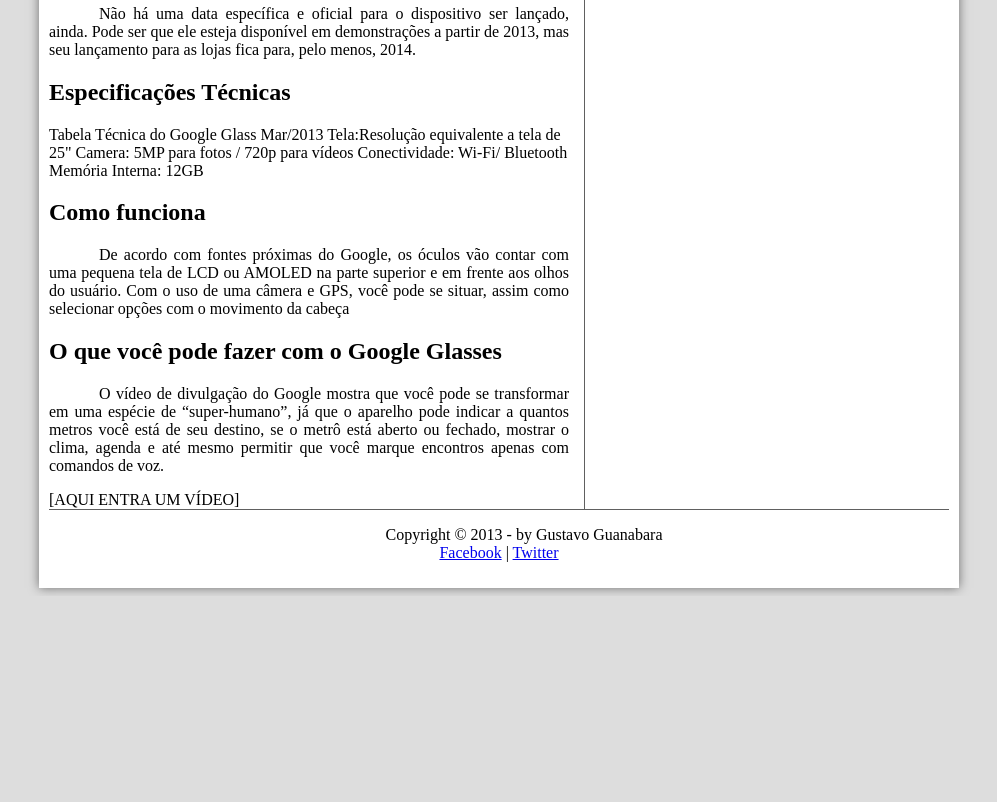
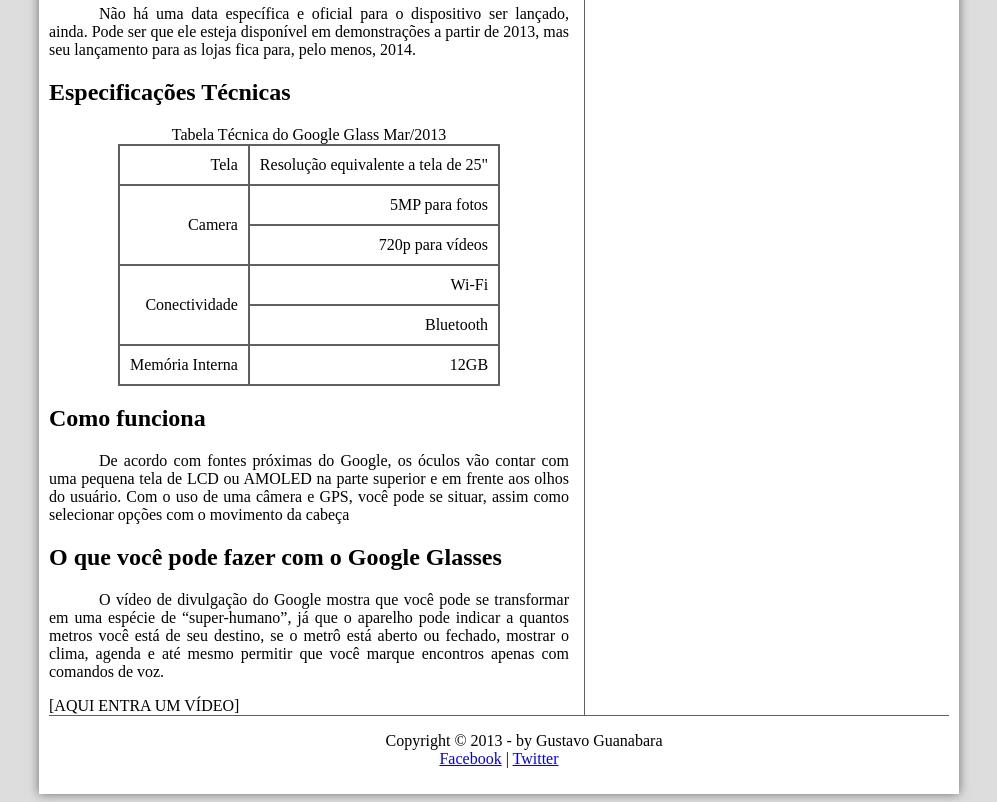
Before and after one commit to RafaDev01/Meusitegoogleglass, a plain HTML site: page index.html in a window 1280 px wide. Shown: the part 900-1702 px from the top of the page, without its empty margins (141-1138 px from the left). Before the commit the page ends 1496 px from the top, so only its background shows below. Drawn offline with Linux system fonts and the light colour scheme.

Commit message:
aula 19 concluida

```diff
--- a/_css/estilo.css
+++ b/_css/estilo.css
@@ -128,6 +128,20 @@ section#corpo {
   padding-right: 15px;
 }
 
+table#tabelaspec {
+  border: 1px solid #606060;
+  border-spacing: 0px;
+  margin-left: auto;
+  margin-right: auto;
+}
+
+table#tabelaspec td {
+  border: 1px solid #606060;
+  padding: 10px;
+  text-align: right;
+  vertical-align: middle;
+}
+
 aside#lateral {
   display: block;
   width: 350px;
--- a/index.html
+++ b/index.html
@@ -62,11 +62,18 @@
       </p>
 
       <h1>Especificações Técnicas</h1>
+      <table id="tabelaspec">
+        <caption>Tabela Técnica do Google Glass Mar/2013</caption>
+      <tr><td>Tela</td>
+      <td>Resolução equivalente a tela
+        de 25"</td></tr>
+        <tr><td rowspan="2">Camera</td> <td>5MP para fotos</td></tr>
+        <tr><td>720p para vídeos</td></tr>
+        <tr><td rowspan="2"> Conectividade</td> <td>Wi-Fi</td> </tr>
+        <tr><td> Bluetooth</td></tr>
+          <tr><td>Memória Interna</td><td>12GB</td> </tr>
 
-      Tabela Técnica do Google Glass Mar/2013 Tela:Resolução equivalente a tela
-      de 25" Camera: 5MP para fotos / 720p para vídeos Conectividade: Wi-Fi/
-      Bluetooth Memória Interna: 12GB
-
+    </table>
       <h1>Como funciona</h1>
       <p>
         De acordo com fontes próximas do Google, os óculos vão contar com uma
```
